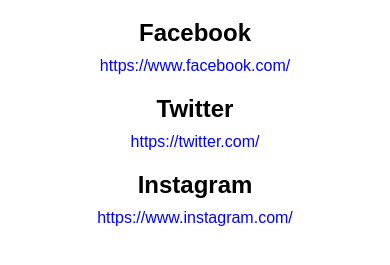
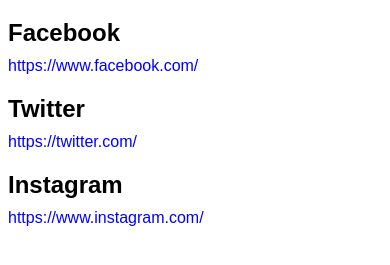
Before and after one commit to victream/HP, a plain HTML site: page index.html in a window 390 px wide. Shown: the part 61-326 px from the top of the page. Drawn offline with Linux system fonts and the light colour scheme.

Commit message:
add Mobile code

```diff
--- a/style.css
+++ b/style.css
@@ -20,3 +20,10 @@
     text-decoration: none;
     color: blue;
   }
+
+  @media (max-width: 767px) {
+  .sns-link {
+    text-align: left;
+    margin: 10px 0;
+  }
+}
```
